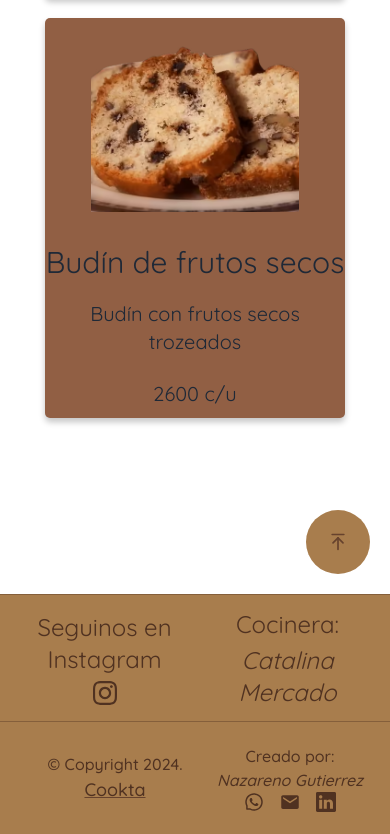
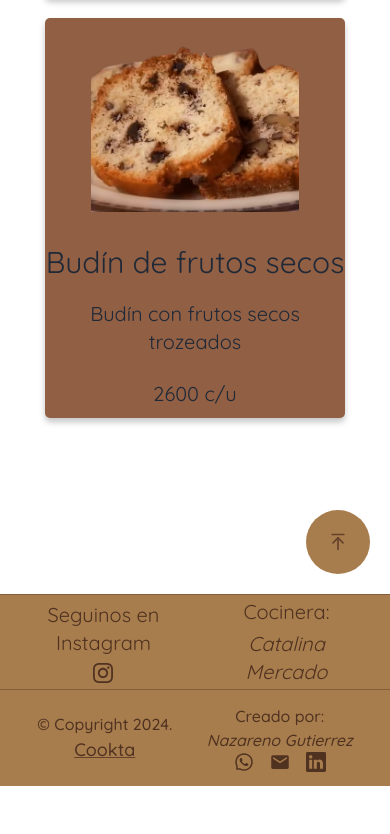
Before and after one commit to nazagutierrez/cookta, a React (Vite) app: page / in a window 390 px wide. Shown: the part 5878-6712 px from the top of the page. After the commit the page ends 6664 px from the top, so only its background shows below. Built offline with nearby package versions, Linux system fonts and the light colour scheme.

Commit message:
Fixed responsive in footer

```diff
--- a/src/components/Footer/Footer.jsx
+++ b/src/components/Footer/Footer.jsx
@@ -11,12 +11,12 @@ const Footer = () => {
 
   return (
     <>
-      <div className="flex w-full justify-around border-t xl:justify-between bg-brown-cookie h-32 border-b border-brown-dark/40 text-brown-dark">
+      <div className="flex w-full justify-around border-t xl:justify-between bg-brown-cookie h-24 md:h-32 border-b border-brown-dark/40 text-brown-dark">
         <h1 className="xl:flex text-6xl font-light p-6 h-full items-center justify-start hidden">
           Cookta
         </h1>
         <div className="flex justify-center gap-20">
-          <div className="flex flex-col items-center text-2xl justify-center gap-1.5 text-center">
+          <div className="flex flex-col items-center text-xl sm:text-2xl justify-center gap-1.5 text-center">
             <p className="text-brown-dark font-normal">Seguinos en Instagram</p>
             <a
               className="hover:opacity-60 transition-all"
@@ -36,10 +36,10 @@ const Footer = () => {
           </div>
         </div>
         <div className="h-full flex items-center justify-start">
-          <div className="flex flex-col md:flex-row text-2xl font-normal mr-6 gap-1 text-center">
+          <div className="flex flex-col md:flex-row text-xl sm:text-2xl font-normal mr-6 gap-1 text-center">
             <p>Cocinera:</p>
             <a
-              className="italic nav-item"
+              className="italic nav-item text-xl sm:text-2xl"
               href="https://www.instagram.com/ccatamercado"
               target="_blank"
               rel="noreferrer"
@@ -49,8 +49,8 @@ const Footer = () => {
           </div>
         </div>
       </div>
-      <div className="flex justify-between items-center p-5 h-28 sm:h-16 w-full text-brown-dark font-medium text-center bg-brown-cookie">
-        <div>
+      <div className="flex xl:justify-between justify-around items-center p-5 h-24 sm:h-16 w-full text-brown-dark font-medium text-center bg-brown-cookie">
+        <div className="flex flex-col sm:flex-row ">
           <span>© Copyright {date}.</span>
           <span>
             {" "}
@@ -62,13 +62,13 @@ const Footer = () => {
             >
               Cookta
             </a>{" "}
-            <p className="hidden sm:inline-block">- Pastelería en Junín Buenos Aires</p>
+            <p className="hidden lg:inline-block">- Pastelería en Junín Buenos Aires</p>
           </span>
         </div>
         <div className="flex flex-col">
-          <h2 className="text-base md:text-lg flex flex-col md:flex-row gap-0 md:gap-1">
-            Creado por:
-            <span className="italic w-40 md:w-fit">Nazareno Gutierrez</span>
+          <h2 className="text-base md:text-lg flex flex-col sm:flex-row gap-x-1">
+            <h4>Creado por:</h4>
+            <span className="italic w-fit">Nazareno Gutierrez</span>
           </h2>
           <div className="text-xl flex justify-center items-center gap-4">
             <a
```
